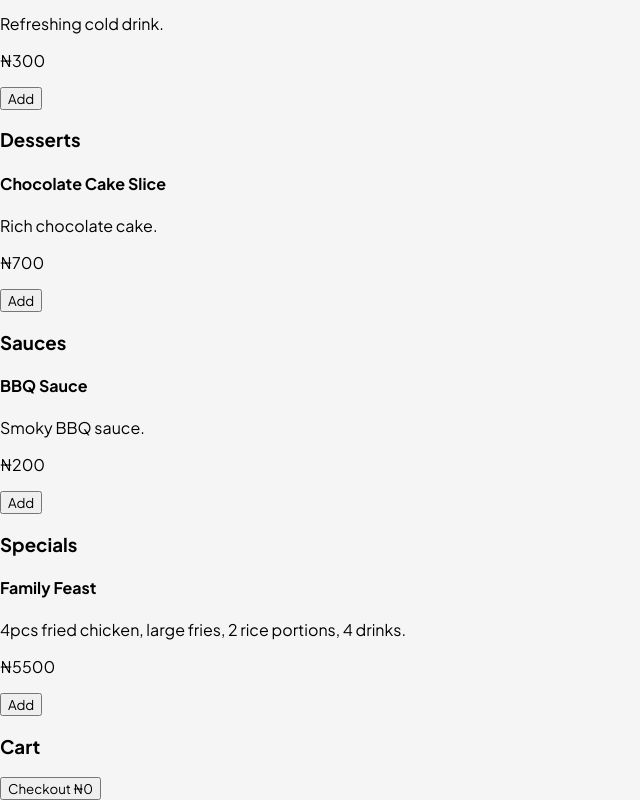
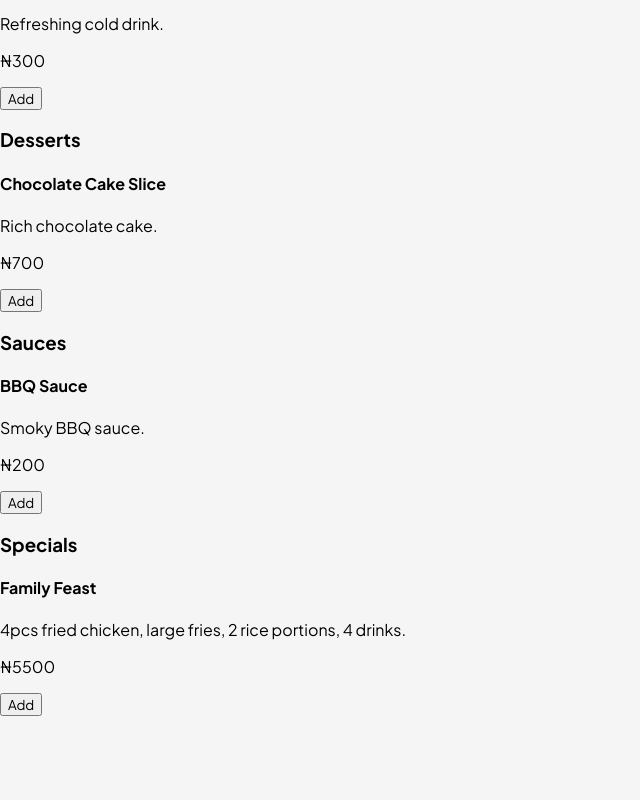
Before and after one commit to ay30bg/droppa, a React (Create React App) app: page /details/1 in a window 1280 px wide. Shown: the part 2290-3090 px from the top of the page, without its empty margins (0-640 px from the left). After the commit the page ends 3006 px from the top, so only its background shows below. Built offline with nearby package versions, Linux system fonts and the light colour scheme.

Commit message:
Refactor RestaurantDetails component
Removed unused cartOpen state and cart drawer component. Updated cart bar to navigate to checkout directly.

```diff
--- a/src/pages/RestaurantDetails.jsx
+++ b/src/pages/RestaurantDetails.jsx
@@ -12,14 +12,12 @@ export default function RestaurantDetails() {
   const { id } = useParams();
   const navigate = useNavigate();
   const restaurant = featuredRestaurants.find((r) => r.id === Number(id));
-
   const menu = restaurantMenus[Number(id)] || [];
 
   const [activeCategory, setActiveCategory] = useState("All");
   const [cart, setCart] = useState([]);
   const [loading, setLoading] = useState(true);
   const [favorite, setFavorite] = useState(false);
-  const [cartOpen, setCartOpen] = useState(false);
 
   const scrollRef = useRef();
   const sectionRefs = useRef({});
@@ -82,12 +80,7 @@ export default function RestaurantDetails() {
     );
   };
 
-  const total = cart.reduce(
-    (acc, item) => acc + item.price * item.qty,
-    0
-  );
-
-  const toggleCart = () => setCartOpen((prev) => !prev);
+  const total = cart.reduce((acc, item) => acc + item.price * item.qty, 0);
 
   const scrollToCategory = (cat) => {
     setActiveCategory(cat);
@@ -226,28 +219,18 @@ export default function RestaurantDetails() {
                             <div className="cd-item-info">
                               <h4>{item.name}</h4>
                               {item.description && (
-                                <p className="cd-subtext">
-                                  {item.description}
-                                </p>
+                                <p className="cd-subtext">{item.description}</p>
                               )}
                               <p className="cd-price">₦{item.price}</p>
                             </div>
 
                             {inCart ? (
                               <div className="cd-qty-box">
-                                <button
-                                  onClick={() =>
-                                    changeQty(item.id, "dec")
-                                  }
-                                >
+                                <button onClick={() => changeQty(item.id, "dec")}>
                                   −
                                 </button>
                                 <span>{inCart.qty}</span>
-                                <button
-                                  onClick={() =>
-                                    changeQty(item.id, "inc")
-                                  }
-                                >
+                                <button onClick={() => changeQty(item.id, "inc")}>
                                   +
                                 </button>
                               </div>
@@ -269,39 +252,15 @@ export default function RestaurantDetails() {
       </div>
 
       {/* CART BAR */}
-      {cart.length > 0 && !cartOpen && (
-        <div className="cd-cart-bar" onClick={toggleCart}>
-          <span>
-            {cart.reduce((a, b) => a + b.qty, 0)} items
-          </span>
+      {cart.length > 0 && (
+        <div
+          className="cd-cart-bar"
+          onClick={() => navigate("/checkout", { state: { cart } })}
+        >
+          <span>{cart.reduce((a, b) => a + b.qty, 0)} items</span>
           <span>₦{total}</span>
         </div>
       )}
-
-      {/* CART DRAWER */}
-      <div className={`cd-cart-drawer ${cartOpen ? "open" : ""}`}>
-        <h3>Cart</h3>
-
-        {cart.map((item) => (
-          <div key={item.id} className="cd-cart-item">
-            <span>{item.name}</span>
-            <div className="cd-qty-box">
-              <button onClick={() => changeQty(item.id, "dec")}>
-                −
-              </button>
-              <span>{item.qty}</span>
-              <button onClick={() => changeQty(item.id, "inc")}>
-                +
-              </button>
-            </div>
-            <span>₦{item.price * item.qty}</span>
-          </div>
-        ))}
-
-        <button className="cd-checkout-btn">
-          Checkout ₦{total}
-        </button>
-      </div>
     </div>
   );
 }
```
